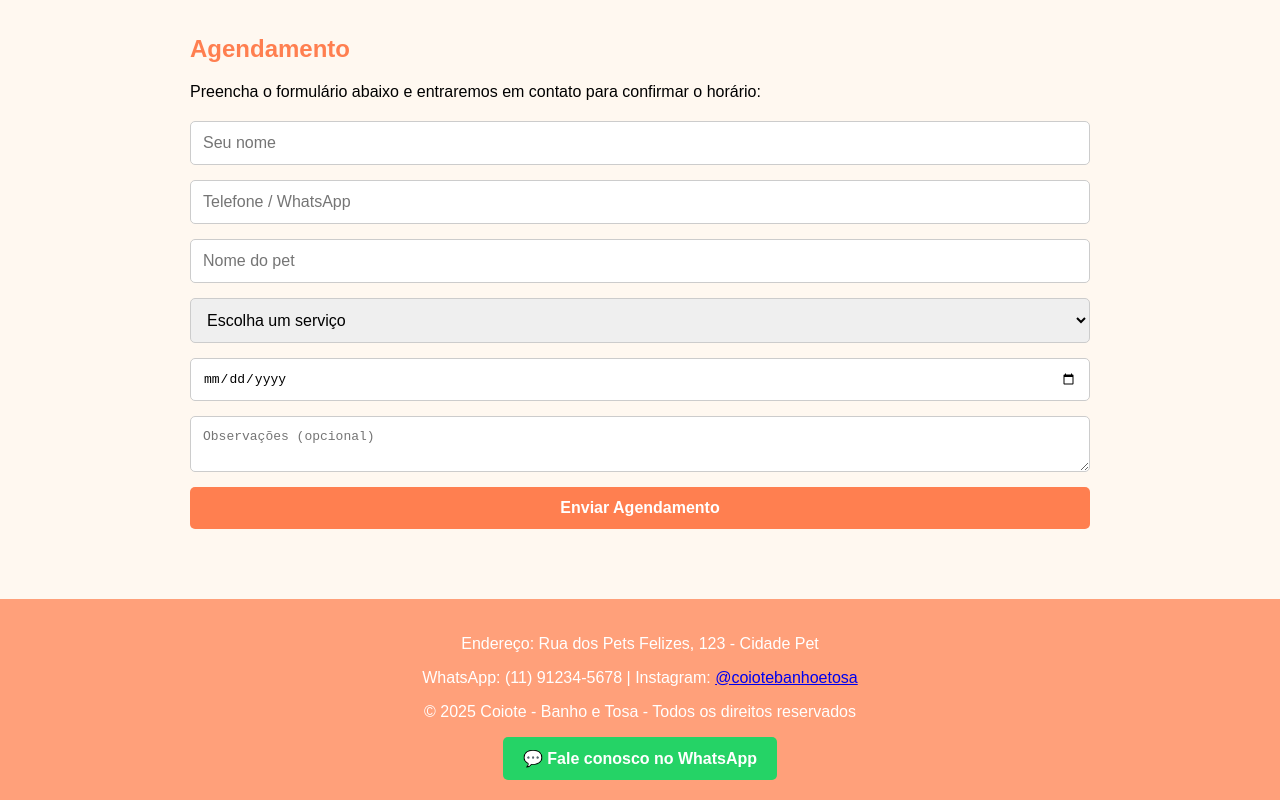
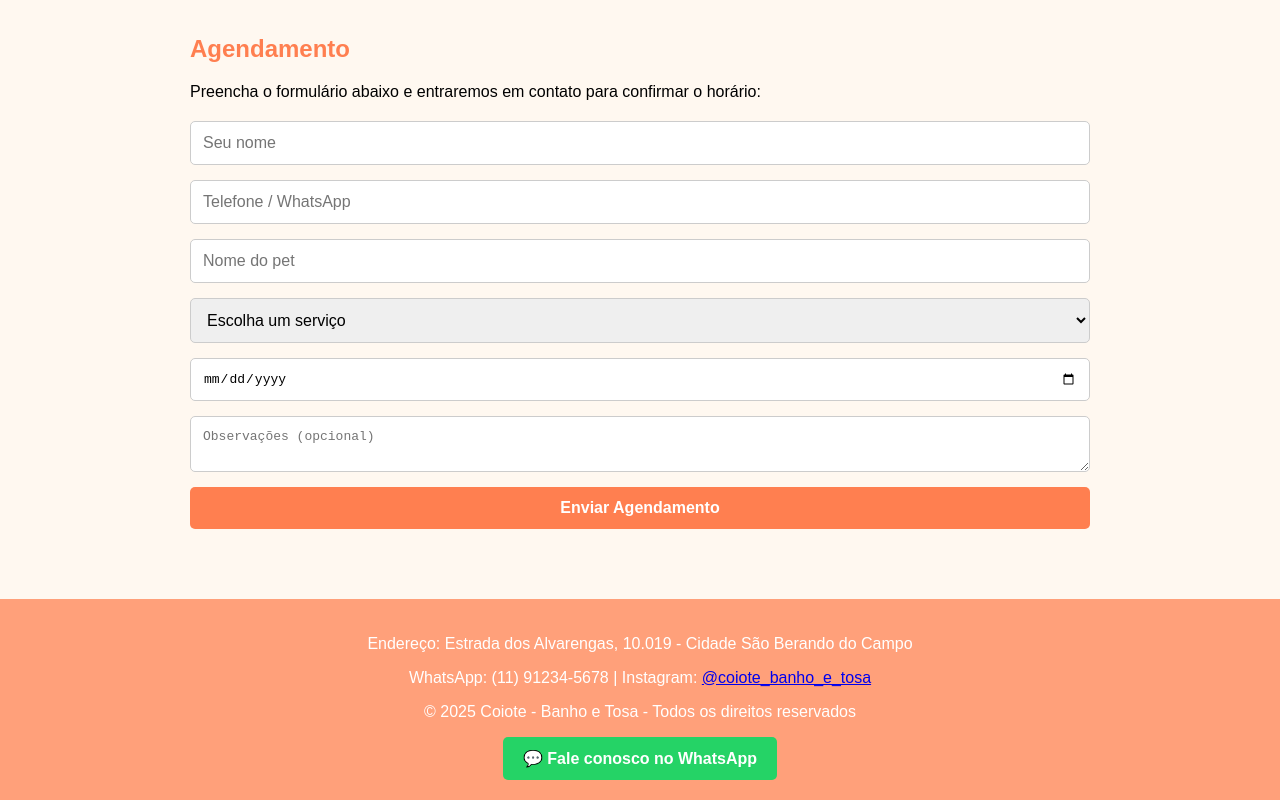
Before and after one commit to eviana-create/coiote-banho-e-tosa, a plain HTML site: page index.html in a window 1280 px wide. Shown: the part 1205-2005 px from the top of the page. Drawn offline with Linux system fonts and the light colour scheme.

Commit message:
Alteração de endereço

```diff
--- a/index.html
+++ b/index.html
@@ -69,8 +69,8 @@
 
   <!-- Contato / Rodapé -->
   <footer id="contato">
-    <p>Endereço: Rua dos Pets Felizes, 123 - Cidade Pet</p>
-    <p>WhatsApp: (11) 91234-5678 | Instagram: <a href="@coiotebanhoetosa">@coiotebanhoetosa</a></p>
+    <p>Endereço: Estrada dos Alvarengas, 10.019 - Cidade São Berando do Campo</p>
+    <p>WhatsApp: (11) 91234-5678 | Instagram: <a href="@coiotebanhoetosa">@coiote_banho_e_tosa</a></p>
     <p>&copy; 2025 Coiote - Banho e Tosa - Todos os direitos reservados</p>
     <a href="https://wa.me/551133681843?text=Olá%2C+quero+agendar+um+banho+para+meu+pet!"
     target="_blank"
```
